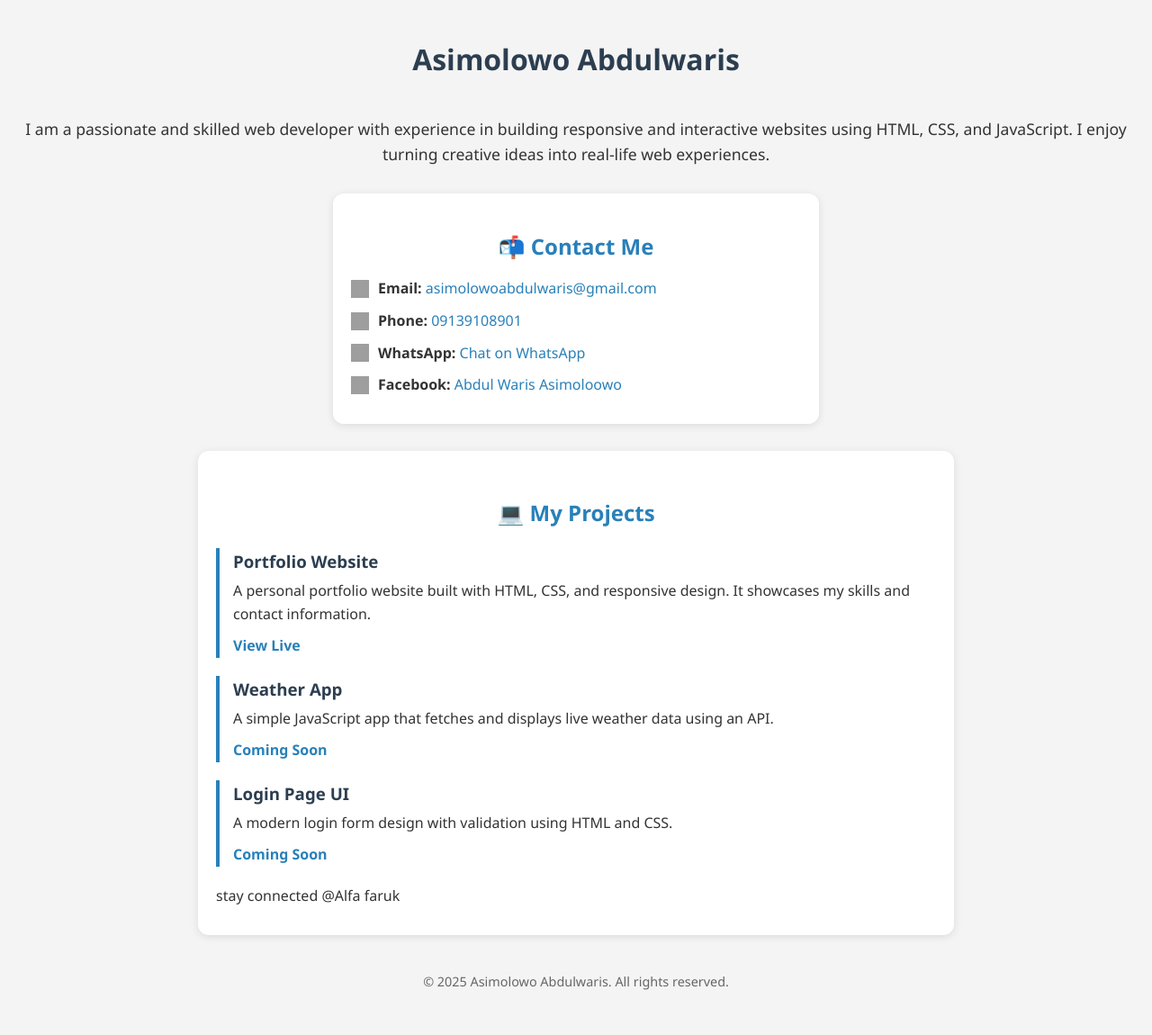
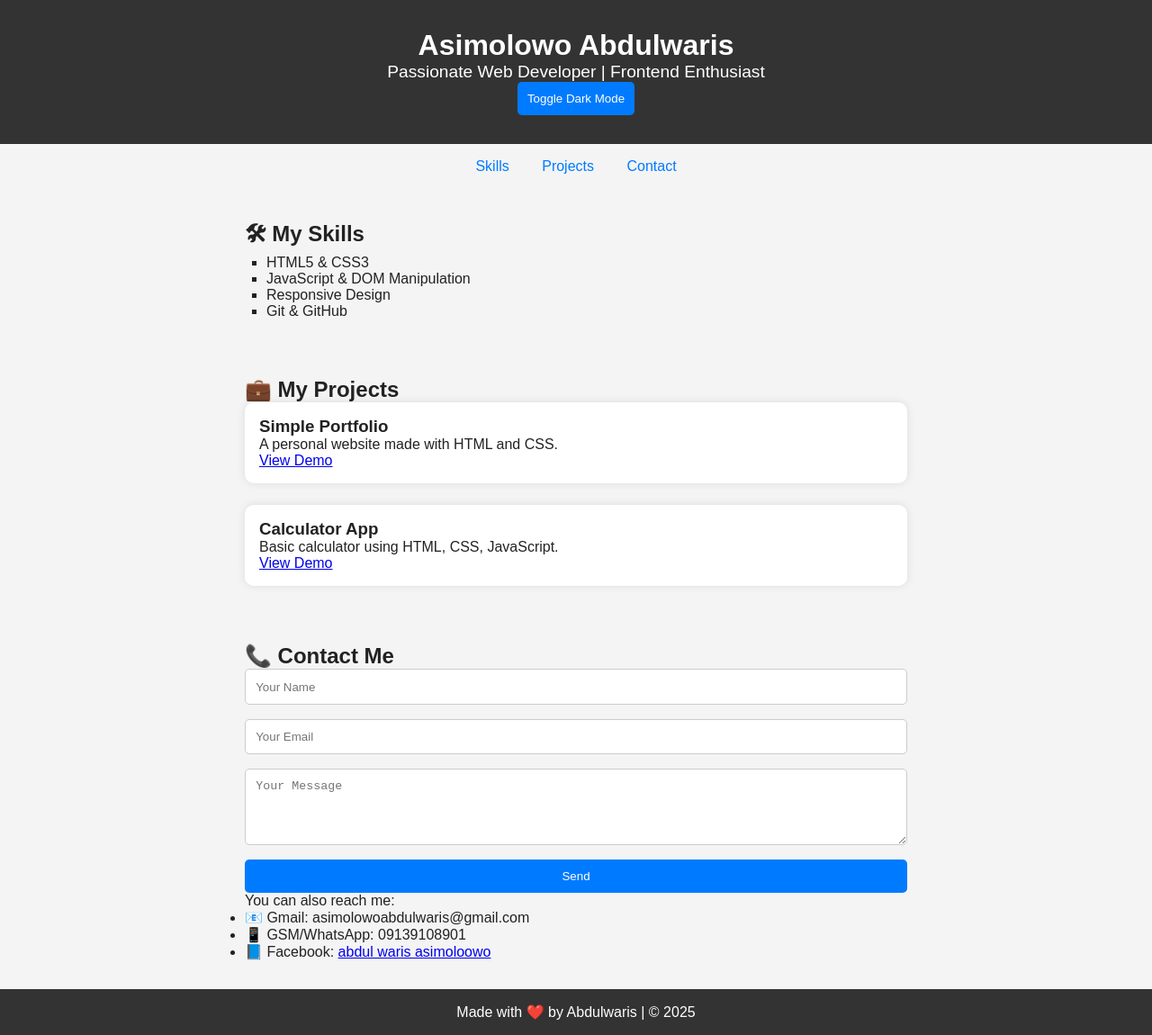
Before and after one commit to asimolowoabdulWaris/my-P-website-, a plain HTML site: page index.html in a window 1280 px wide. Shown: the whole page at 90% size. Before the commit the page ends 1122 px from the top, so only its background shows below. Drawn offline with Linux system fonts and the light colour scheme; grey boxes are pictures that could not be loaded.

Commit message:
Add files via upload

```diff
--- a/index.html
+++ b/index.html
@@ -1,175 +1,202 @@
 <!DOCTYPE html>
 <html lang="en">
+
 <head>
   <meta charset="UTF-8" />
-  <meta name="viewport" content="width=device-width, initial-scale=1.0"/>
+  <meta name="viewport" content="width=device-width, initial-scale=1.0" />
   <title>Asimolowo Abdulwaris - Web Developer</title>
   <style>
+    * {
+      margin: 0;
+      padding: 0;
+      box-sizing: border-box;
+      scroll-behavior: smooth;
+    }
+
     body {
-      margin: 0;
-      font-family: 'Segoe UI', sans-serif;
+      font-family: Arial, sans-serif;
       background-color: #f4f4f4;
-      color: #333;
-      line-height: 1.6;
-      padding: 20px;
+      color: #222;
+      transition: background-color 0.3s, color 0.3s;
     }
 
     header {
+      background-color: #333;
+      color: white;
+      padding: 2rem;
       text-align: center;
-      padding: 20px 0;
     }
 
     header h1 {
-      margin: 0;
       font-size: 2rem;
-      color: #2c3e50;
     }
 
-    .intro {
-      text-align: center;
-      font-size: 1.1rem;
-      margin-bottom: 30px;
+    header p {
+      font-size: 1.2rem;
     }
 
-    .contact {
-      background-color: #fff;
-      padding: 20px;
-      border-radius: 12px;
-      max-width: 500px;
-      margin: 0 auto;
-      box-shadow: 0 2px 10px rgba(0, 0, 0, 0.1);
+    nav {
+      text-align: center;
+      margin: 1rem;
     }
 
-    .contact h2 {
-      text-align: center;
-      color: #2980b9;
-      margin-bottom: 15px;
+    nav a {
+      margin: 0 1rem;
+      text-decoration: none;
+      color: #007BFF;
     }
 
-    .contact p {
-      font-size: 1rem;
-      margin: 10px 0;
-      display: flex;
-      align-items: center;
+    section {
+      padding: 2rem;
+      max-width: 800px;
+      margin: auto;
     }
 
-    .contact img {
-      width: 20px;
-      height: 20px;
-      margin-right: 10px;
+    .skills ul {
+      list-style-type: square;
+      margin-left: 1.5rem;
     }
 
-    .contact a {
-      color: #2980b9;
-      text-decoration: none;
+    .projects {
+      display: grid;
+      grid-template-columns: 1fr;
+      gap: 1.5rem;
+    }
+
+    .project-card {
+      background: white;
+      padding: 1rem;
+      border-radius: 10px;
+      box-shadow: 0 0 10px rgba(0, 0, 0, 0.1);
+    }
+
+    form {
+      display: grid;
+      gap: 1rem;
+    }
+
+    input,
+    textarea {
+      padding: 0.7rem;
+      width: 100%;
+      border: 1px solid #ccc;
+      border-radius: 5px;
+    }
+
+    button {
+      padding: 0.7rem;
+      border: none;
+      background: #007BFF;
+      color: white;
+      border-radius: 5px;
+      cursor: pointer;
     }
 
     footer {
       text-align: center;
-      font-size: 0.9rem;
-      margin-top: 40px;
-      color: #666;
+      padding: 1rem;
+      background: #333;
+      color: white;
     }
-    .projects {
-  background-color: #fff;
-  padding: 30px 20px;
-  margin: 30px auto;
-  max-width: 800px;
-  border-radius: 12px;
-  box-shadow: 0 2px 10px rgba(0,0,0,0.1);
-}
 
-.projects h2 {
-  text-align: center;
-  color: #2980b9;
-  margin-bottom: 20px;
-}
+    .scroll-top {
+      position: fixed;
+      bottom: 20px;
+      right: 20px;
+      background: #007BFF;
+      color: white;
+      border: none;
+      padding: 0.7rem;
+      border-radius: 50%;
+      cursor: pointer;
+      display: none;
+    }
 
-.project {
-  margin-bottom: 20px;
-  border-left: 4px solid #2980b9;
-  padding-left: 15px;
-}
+    .dark-mode {
+      background-color: #121212;
+      color: #eee;
+    }
 
-.project h3 {
-  margin: 0;
-  color: #2c3e50;
-}
-
-.project p {
-  margin: 5px 0 10px;
-}
-
-.project a {
-  color: #2980b9;
-  text-decoration: none;
-  font-weight: bold;
-}
-
-
-    @media screen and (max-width: 600px) {
-      body {
-        padding: 15px;
-      }
-
-      header h1 {
-        font-size: 1.5rem;
-      }
-
-      .intro {
-        font-size: 1rem;
-      }
-
-      .contact {
-        padding: 15px;
-      }
+    .dark-mode header,
+    .dark-mode footer {
+      background-color: #1e1e1e;
     }
   </style>
 </head>
+
 <body>
-
   <header>
     <h1>Asimolowo Abdulwaris</h1>
+    <p>Passionate Web Developer | Frontend Enthusiast</p>
+    <button onclick="toggleDarkMode()">Toggle Dark Mode</button>
   </header>
 
-  <section class="intro">
-    <p>I am a passionate and skilled web developer with experience in building responsive and interactive websites using HTML, CSS, and JavaScript. I enjoy turning creative ideas into real-life web experiences.</p>
+  <nav>
+    <a href="#skills">Skills</a>
+    <a href="#projects">Projects</a>
+    <a href="#contact">Contact</a>
+  </nav>
+
+  <section id="skills" class="skills">
+    <h2>🛠 My Skills</h2>
+    <ul>
+      <li>HTML5 & CSS3</li>
+      <li>JavaScript & DOM Manipulation</li>
+      <li>Responsive Design</li>
+      <li>Git & GitHub</li>
+    </ul>
   </section>
 
-  <section class="contact">
-    <h2>📬 Contact Me</h2>
-    <p><img src="https://img.icons8.com/ios-filled/50/000000/email.png" alt="Email Icon"><strong>Email:</strong>&nbsp; <a href="mailto:asimolowoabdulwaris@gmail.com">asimolowoabdulwaris@gmail.com</a></p>
-    <p><img src="https://img.icons8.com/ios-filled/50/000000/phone.png" alt="Phone Icon"><strong>Phone:</strong>&nbsp; <a href="tel:09139108901">09139108901</a></p>
-    <p><img src="https://img.icons8.com/ios-filled/50/000000/whatsapp.png" alt="WhatsApp Icon"><strong>WhatsApp:</strong>&nbsp; <a href="https://wa.me/2349139108901" target="_blank">Chat on WhatsApp</a></p>
-    <p><img src="https://img.icons8.com/ios-filled/50/000000/facebook.png" alt="Facebook Icon"><strong>Facebook:</strong>&nbsp; <a href="https://facebook.com/abdul.waris.asimoloowo" target="_blank">Abdul Waris Asimoloowo</a></p>
-  </section>
-    <section class="projects">
-    <h2>💻 My Projects</h2>
-
-    <div class="project">
-      <h3>Portfolio Website</h3>
-      <p>A personal portfolio website built with HTML, CSS, and responsive design. It showcases my skills and contact information.</p>
-      <a href="https://asimolowoabdulWaris.github.io/my-P-website-/" target="_blank">View Live</a>
+  <section id="projects">
+    <h2>💼 My Projects</h2>
+    <div class="projects">
+      <div class="project-card">
+        <h3>Simple Portfolio</h3>
+        <p>A personal website made with HTML and CSS.</p>
+        <a href="#">View Demo</a>
+      </div>
+      <div class="project-card">
+        <h3>Calculator App</h3>
+        <p>Basic calculator using HTML, CSS, JavaScript.</p>
+        <a href="#">View Demo</a>
+      </div>
     </div>
-
-    <div class="project">
-      <h3>Weather App</h3>
-      <p>A simple JavaScript app that fetches and displays live weather data using an API.</p>
-      <a href="#">Coming Soon</a>
-    </div>
-
-    <div class="project">
-      <h3>Login Page UI</h3>
-      <p>A modern login form design with validation using HTML and CSS.</p>
-      <a href="#">Coming Soon</a>
-    </div>
-     stay connected @Alfa faruk
   </section>
 
+  <section id="contact">
+    <h2>📞 Contact Me</h2>
+    <form action="https://formsubmit.co/asimolowoabdulwaris@gmail.com" method="POST">
+      <input type="text" name="name" placeholder="Your Name" required>
+      <input type="email" name="email" placeholder="Your Email" required>
+      <textarea name="message" rows="4" placeholder="Your Message" required></textarea>
+      <button type="submit">Send</button>
+    </form>
+    <p>You can also reach me:</p>
+    <ul>
+      <li>📧 Gmail: asimolowoabdulwaris@gmail.com</li>
+      <li>📱 GSM/WhatsApp: 09139108901</li>
+      <li>📘 Facebook: <a href="https://facebook.com/abdul%20waris%20asimoloowo">abdul waris asimoloowo</a></li>
+    </ul>
+  </section>
 
   <footer>
-    &copy; 2025 Asimolowo Abdulwaris. All rights reserved.
+    <p>Made with ❤️ by Abdulwaris | &copy; 2025</p>
   </footer>
 
+  <button class="scroll-top" onclick="scrollToTop()">⬆</button>
+
+  <script>
+    const scrollBtn = document.querySelector(".scroll-top");
+    window.addEventListener("scroll", () => {
+      scrollBtn.style.display = window.scrollY > 300 ? "block" : "none";
+    });
+    function scrollToTop() {
+      window.scrollTo({ top: 0, behavior: "smooth" });
+    }
+    function toggleDarkMode() {
+      document.body.classList.toggle("dark-mode");
+    }
+  </script>
 </body>
+
 </html>
```
